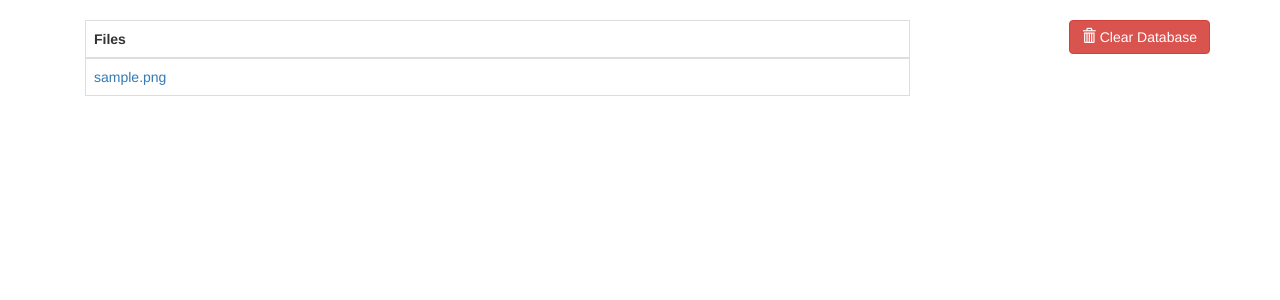
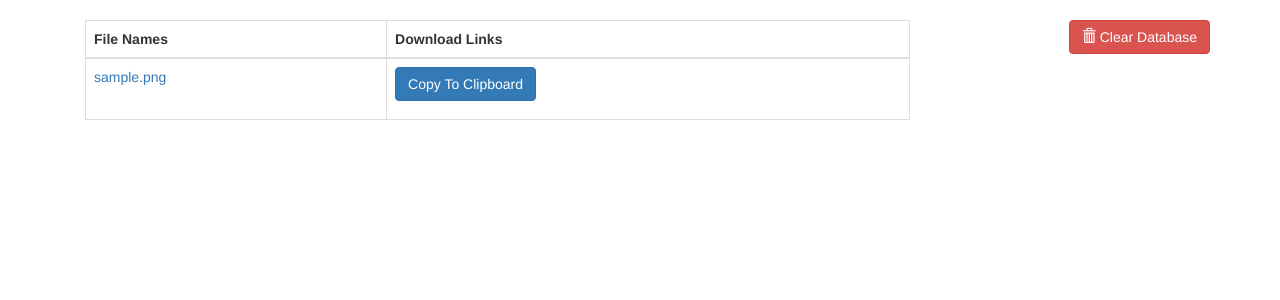
Before and after one commit to Prajjwal-Arya/sharingZONE, a Django app: page /photos/library/ in a window 1280 px wide. Shown: the part 52-352 px from the top of the page. Run offline with Django 3.2, Linux system fonts and the light colour scheme; tables that the repository leaves empty hold one stand-in row (values such as "Sample post"); some libraries are stand-ins or nearby versions.

Commit message:
Update index.html

```diff
--- a/mysite/photos/templates/photos/library/index.html
+++ b/mysite/photos/templates/photos/library/index.html
@@ -1,15 +1,20 @@
+
 {% extends 'photos/base.html' %}
 {% block photos_content %}
  <table id="gallery" class="table table-bordered">
     <thead>
       <tr>
-        <th>Files</th>
+        <th>File Names<th>Download Links</th></th>
       </tr>
     </thead>
     <tbody>
       {% for photo in photos %}
         <tr>
-          <td><a href="{{ photo.file.url }}">{{ photo.file.name }}</a></td>
+          <td>
+          <a href="{{ photo.file.url }}">{{ photo.file.name }}</a></td>
+
+          <textarea class="js-copytextarea" name="hide" readonly="readonly" style="display:none;">{{'127.0.0.1:8000'}}{{photo.file.url}}</textarea>
+          <td><button class="js-textareacopybtn btn btn-primary">Copy To Clipboard</button><p></td>
         </tr>
       {% endfor %}
     </tbody>
```
